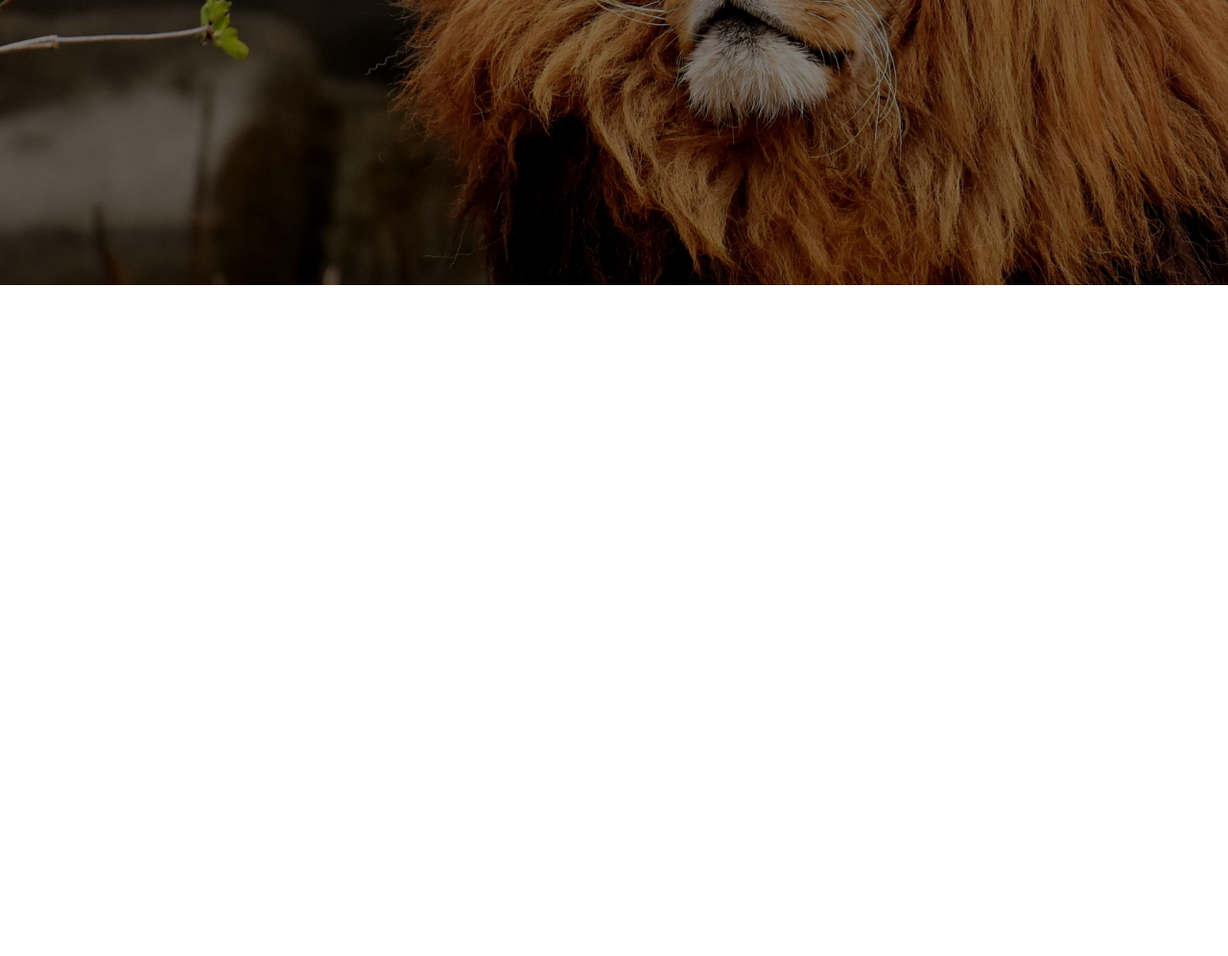
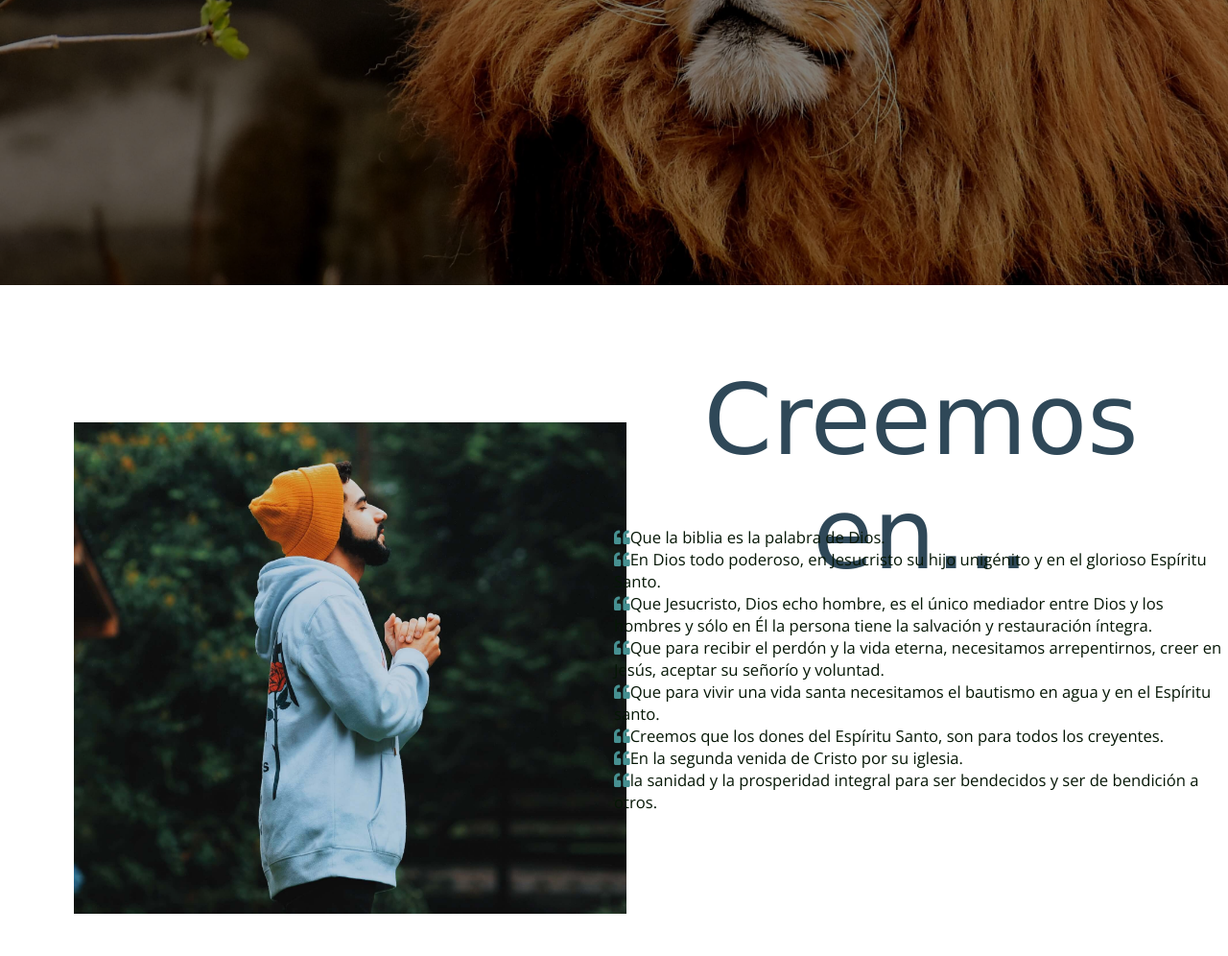
Before and after one commit to josdavidh/iglesia-mision-lider-alemania, a plain HTML site: page index.html in a window 1280 px wide. Shown: the part 503-1499 px from the top of the page at 96% size. Before the commit the page ends 803 px from the top, so only its background shows below. Drawn offline with nearby package versions, Linux system fonts and the light colour scheme; a web font is replaced by a local one.

Commit message:
about section firts proposal

```diff
--- a/css/main.css
+++ b/css/main.css
@@ -30,6 +30,10 @@ a {
     text-decoration: none;
 }
 
+ul {
+    list-style: none;
+}
+
 .nav-main {
     position: fixed;
     width: 100%;
@@ -42,7 +46,6 @@ a {
     margin: 2% auto;
     display: flex;
     justify-content: space-evenly;
-    list-style: none;
 }
 
 .nav-main ul li a{
@@ -123,3 +126,49 @@ header picture img {
     font-size: 15px;
     border: 1px solid #fff;
 }
+
+
+/* about section*/
+
+#nosotros {
+    height: 100vh;
+    width: 100%;
+    display: grid;
+    grid-template-columns: repeat(2, 1fr);
+    grid-template-rows: repeat(2, 1fr);
+    align-items: center;
+}
+
+#nosotros picture{
+    grid-column: 1 / 2;
+    grid-row: 1 / 3;
+    padding: 6% 6% 6% 12%;
+
+}
+
+#nosotros picture img {
+    width: 45vmax;
+    height: 40vmax;
+    object-fit: cover;
+}
+
+#nosotros h1 {
+    font-size: 8vmax;
+    text-align: center;
+    grid-row: 1 / 2;
+    grid-column: 2 / 3;
+    font-family: 'Kristi', cursive;
+    color: var(--azuloscuro);
+    font-weight: normal;
+}
+
+#nosotros ul {
+    grid-row: 1 / 3;
+    grid-column: 2 / 3;
+    font-size: 1.3vmax;
+    color: var(--negro);
+}
+
+#nosotros ul li i {
+    color: var(--azul)
+}
--- a/index.html
+++ b/index.html
@@ -44,19 +44,48 @@
     </header>
 
     <main>
-      <section id="nosotros"></section>
+      <section id="nosotros">
+        <picture>
+          <source media="(min-width:1000px)" srcset="./sources/img/standard/about.jpg">
+          <img src="./sources/img/small/about.jpg" alt="">
+        </picture>
+        <h1>Creemos en...</h1>
+        <ul>
+          <li><i class="fa fa-quote-left"></i>Que la biblia es la palabra de Dios.</li>
+          <li><i class="fa fa-quote-left"></i>En Dios todo poderoso, en Jesucristo su hijo unigénito y en el glorioso Espíritu Santo.</li>
+          <li><i class="fa fa-quote-left"></i>Que Jesucristo, Dios echo hombre, es el único mediador entre Dios y los hombres y sólo en Él la persona tiene la salvación y restauración íntegra. </li>
+          <li><i class="fa fa-quote-left"></i>Que para recibir el perdón y la vida eterna, necesitamos arrepentirnos, creer en Jesús, aceptar su señorío y voluntad. </li>
+          <li><i class="fa fa-quote-left"></i>Que para vivir una vida santa necesitamos el bautismo en agua y en el Espíritu santo.</li>
+          <li><i class="fa fa-quote-left"></i>Creemos que los dones del Espíritu Santo, son para todos los creyentes.</li>
+          <li><i class="fa fa-quote-left"></i>En la segunda venida de Cristo por su iglesia.</li>
+          <li><i class="fa fa-quote-left"></i>la sanidad y la prosperidad integral para ser bendecidos y ser de bendición a otros.</li>
+        </ul>
 
-      <section id="ministerios"></section>
+      </section>
 
-      <section id="formacion"></section>
+      <section id="ministerios">
 
-      <section id="peticiones"></section>
+      </section>
 
-      <section id="ofrendas"></section>
+      <section id="formacion">
 
-      <section id="contacto"></section>
+      </section>
+
+      <section id="peticiones">
+
+      </section>
+
+      <section id="ofrendas">
+
+      </section>
+
+      <section id="contacto">
+
+      </section>
     </main>
 
-    <footer class="footer"></footer>
+    <footer class="footer">
+
+    </footer>
   </body>
 </html>
```
Also changed, not shown: sources/img/small/about.jpg (added), sources/img/small/about3.jpg (renamed from sources/img/small/four-unrecognizable-people-sitting-around-table-and-holding-each-other-s-hands-in-middle.jpg), sources/img/small/about4.jpg (renamed from sources/img/small/main3.jpg), sources/img/small/abuot2.jpg (renamed from sources/img/small/christian-life-crisis-prayer-to-god.jpg), sources/img/standard/about.jpg (added), sources/img/standard/about2.jpg (renamed from sources/img/standard/christian-life-crisis-prayer-to-god.jpg), sources/img/standard/about3.jpg (renamed from sources/img/standard/four-unrecognizable-people-sitting-around-table-and-holding-each-other-s-hands-in-middle.jpg), 2 other files.
